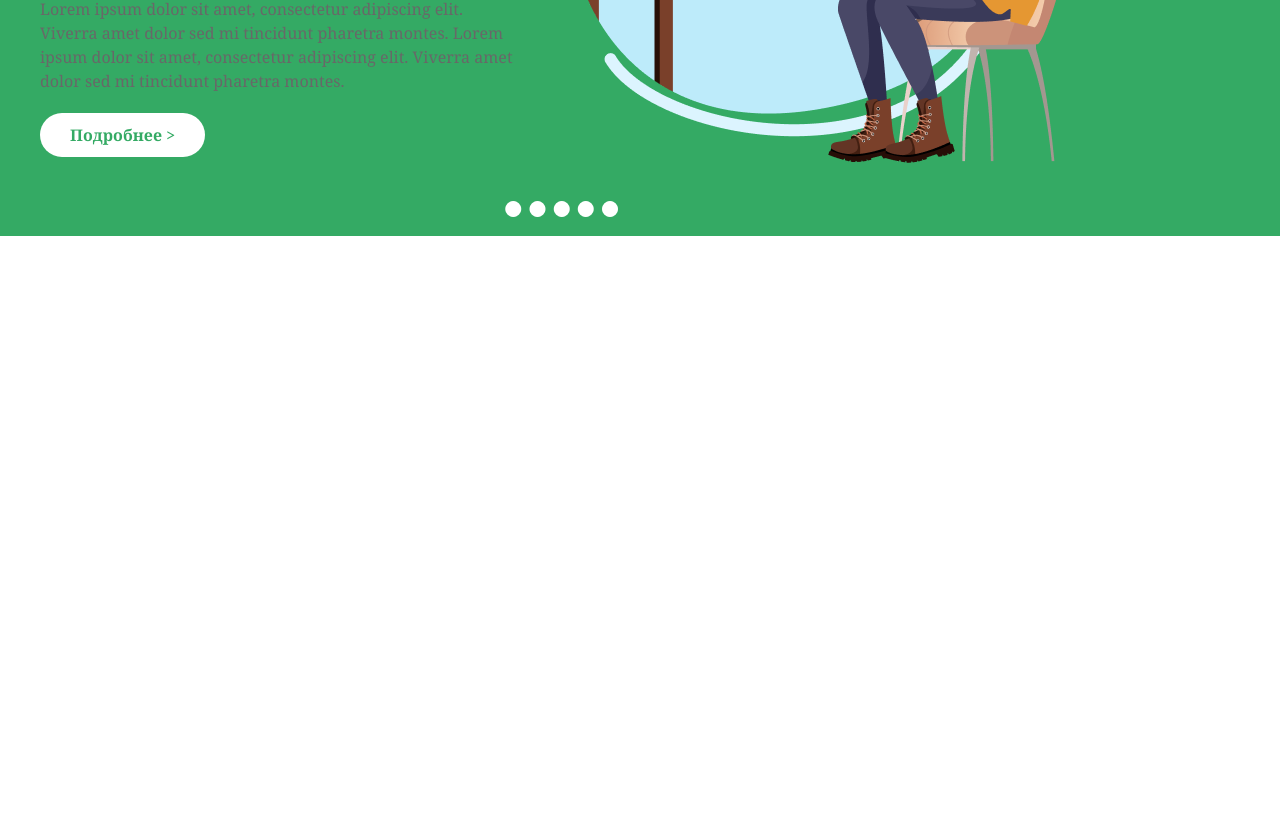
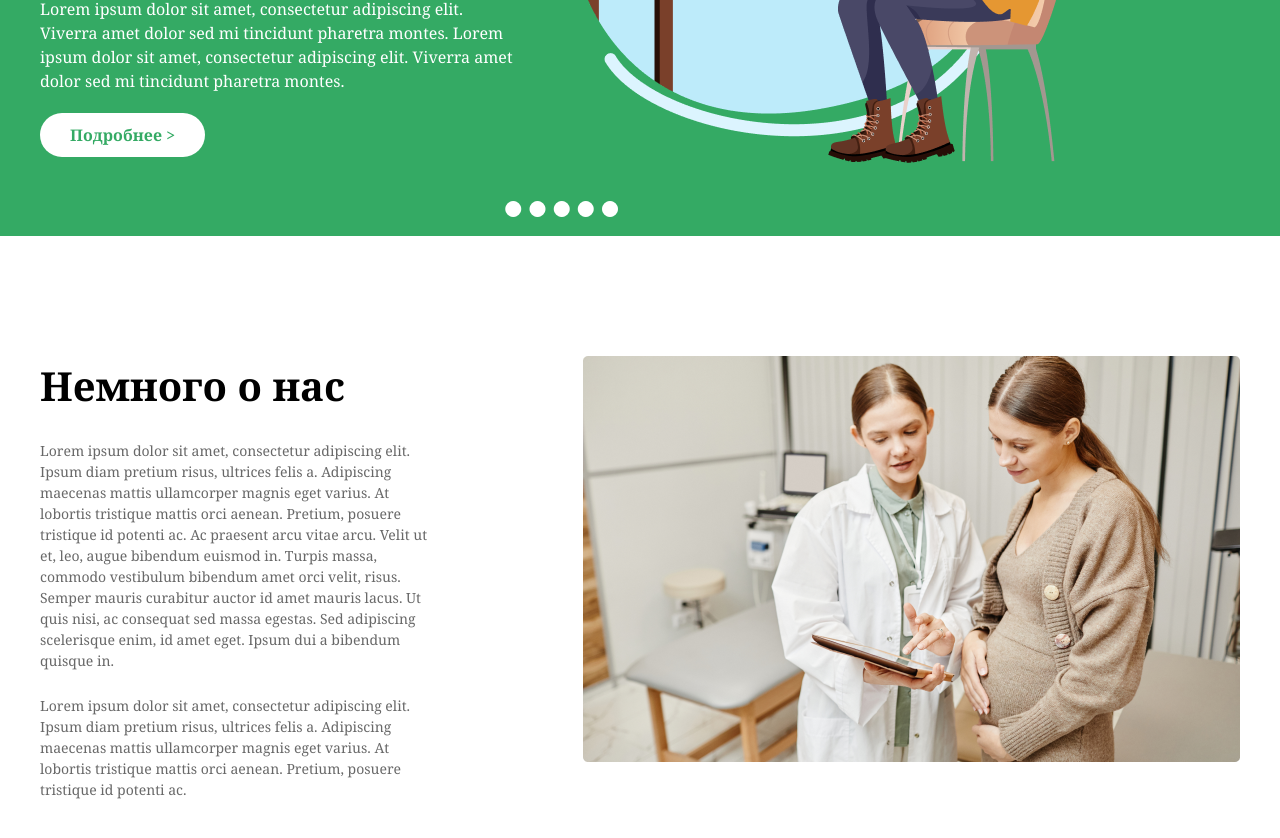
Before and after one commit to Ehson01/LESSON_19, a website: page src/homework.html in a window 1280 px wide. Shown: the part 532-1370 px from the top of the page. Before the commit the page ends 800 px from the top, so only its background shows below. Drawn offline with Linux system fonts and the light colour scheme.

Commit message:
version_1.6

```diff
--- a/src/homework.html
+++ b/src/homework.html
@@ -72,7 +72,7 @@
                 <div class="w-120 pt-20">
                     <div class="py-5">
                         <h1 class="text-white text-[60px] font-bold">Lorem ipsum dolor sit amet consectetur.</h1>
-                        <p class="text1">Lorem ipsum dolor sit amet, consectetur adipiscing elit. Viverra amet dolor sed mi tincidunt pharetra montes. Lorem ipsum dolor sit amet, consectetur adipiscing elit. Viverra amet dolor sed mi tincidunt pharetra montes.</p>
+                        <p class="text-white">Lorem ipsum dolor sit amet, consectetur adipiscing elit. Viverra amet dolor sed mi tincidunt pharetra montes. Lorem ipsum dolor sit amet, consectetur adipiscing elit. Viverra amet dolor sed mi tincidunt pharetra montes.</p>
                     </div>
                     <div>
                         <button class="button1">Подробнее ></button>
@@ -90,7 +90,27 @@
                 </div>
             </div>
         </section>
-        <section></section>
+        <section class="max-w-300 m-auto flex justify-between py-30">
+            <div class="w-100">
+                <h2 class="font-bold text-[40px]">Немного о нас</h2><br>
+                <p class="text-[14px] text-[#686868]">Lorem ipsum dolor sit amet, consectetur adipiscing elit. Ipsum diam pretium risus, ultrices felis a.
+                    Adipiscing maecenas mattis ullamcorper magnis eget varius. At lobortis tristique mattis orci aenean.
+                    Pretium, posuere tristique id potenti ac. Ac praesent arcu vitae arcu. Velit ut et, leo, augue bibendum
+                    euismod in. Turpis massa, commodo vestibulum bibendum amet orci velit, risus. Semper mauris curabitur auctor
+                     id amet mauris lacus. Ut quis nisi, ac consequat sed massa egestas. Sed adipiscing scelerisque enim, id
+                      amet eget. Ipsum dui a bibendum quisque in.</p><br>
+
+                <p class="text-[14px] text-[#686868]">
+                    Lorem ipsum dolor sit amet, consectetur adipiscing elit. Ipsum diam pretium risus, ultrices felis a.
+                    Adipiscing maecenas mattis ullamcorper magnis eget varius. At lobortis tristique mattis orci aenean.
+                    Pretium, posuere tristique id potenti ac.
+                </p>
+            </div>
+            <div>
+                <img src="./img/Mask group.png" alt="">
+            </div>
+
+        </section>
         <section></section>
         <section></section>
         <section></section>
```
Also changed, not shown: src/img/Mask group.png (added), src/output.css.
